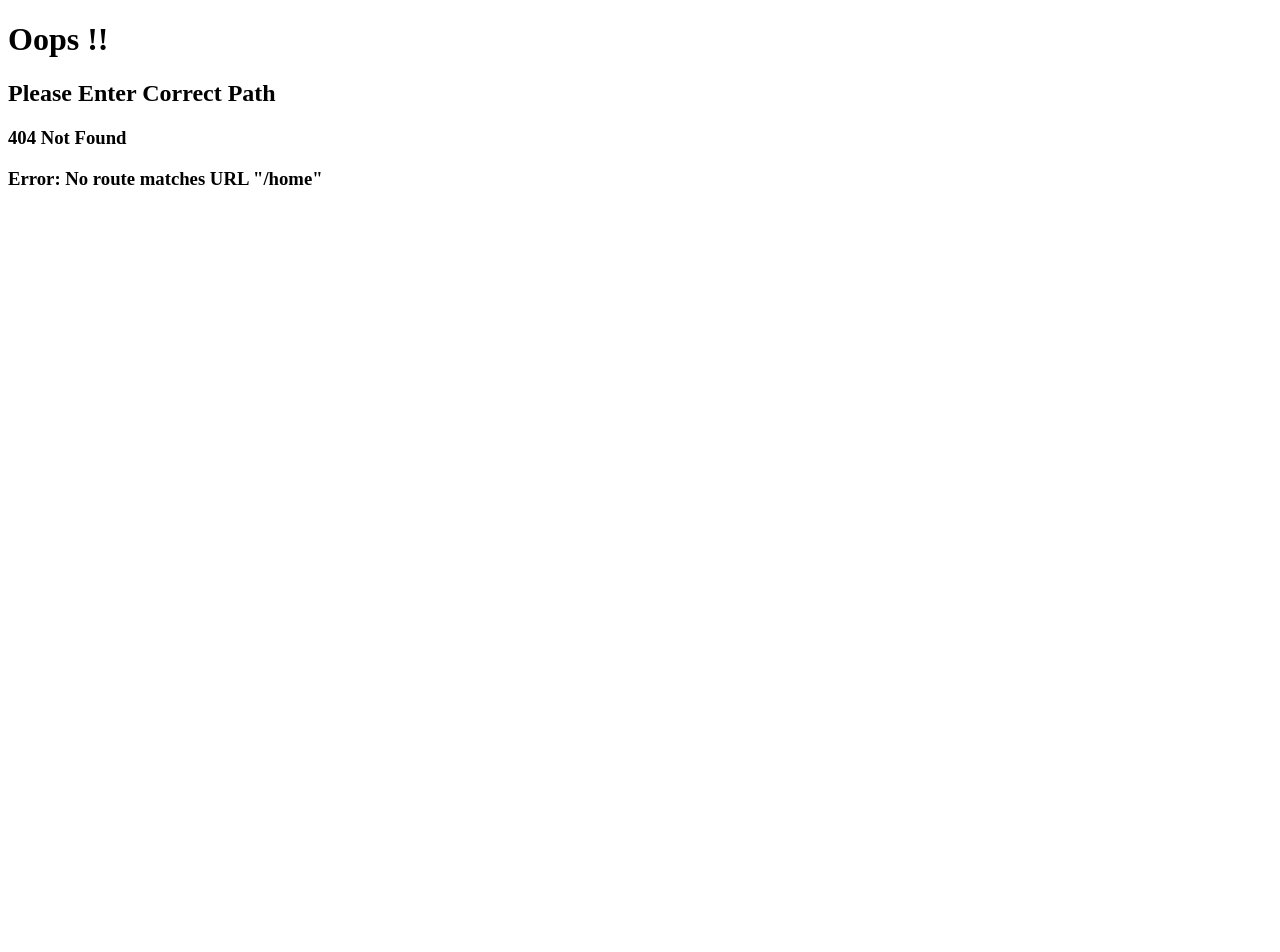
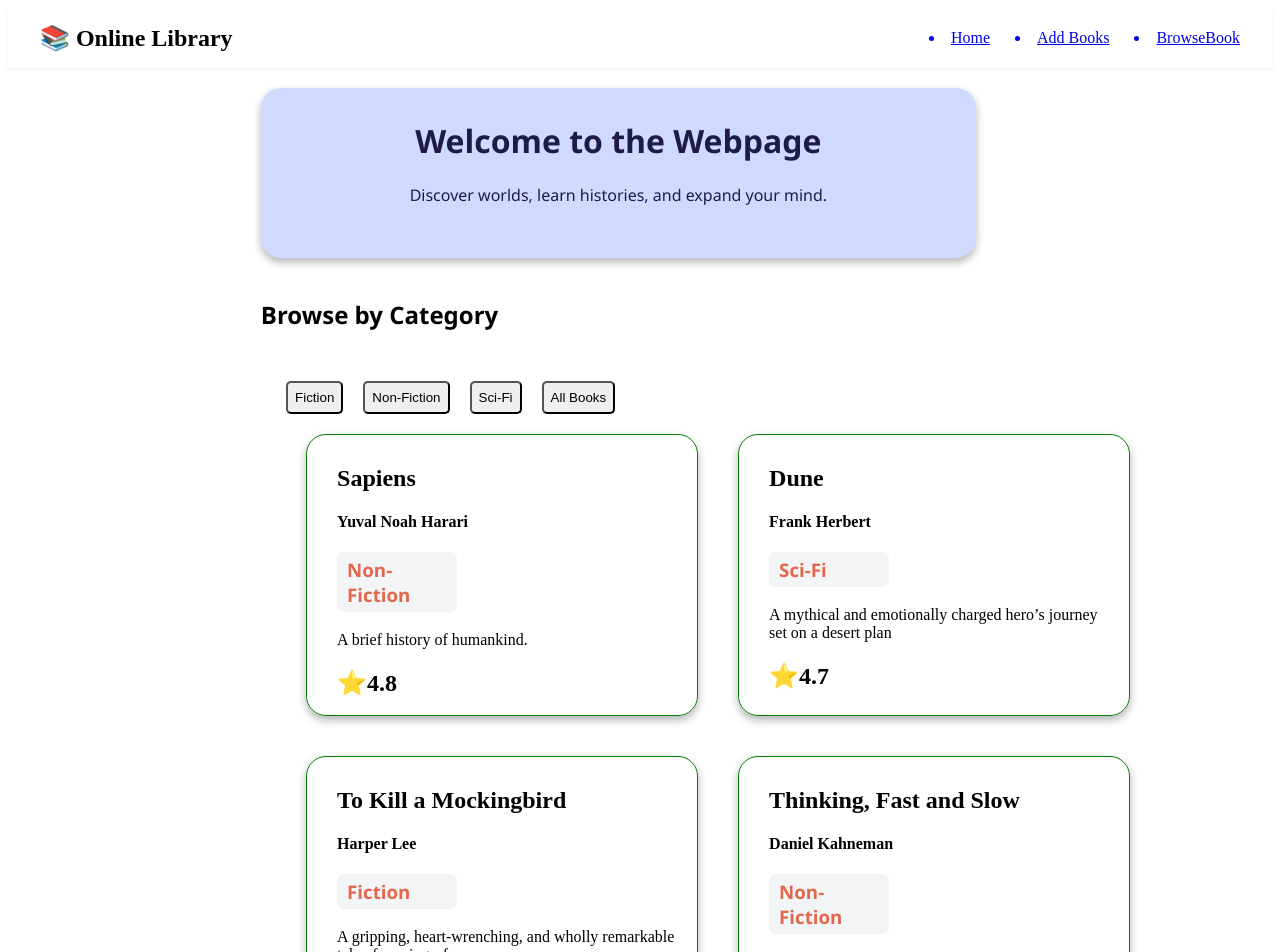
Before and after one commit to Chandan-moon/React_Assign_05, a React (Vite) app in the folder Online-Library/: page /home in a window 1280 px wide. Before the commit this address had no page. Shown: the top 952 px of the page. Before the commit the page ends 800 px from the top, so only its background shows below. Built offline with nearby package versions, Linux system fonts and the light colour scheme.

Commit message:
React Redux Implemented and Store provider shared

```diff
--- a/Online-Library/package.json
+++ b/Online-Library/package.json
@@ -10,8 +10,10 @@
     "preview": "vite preview"
   },
   "dependencies": {
+    "@reduxjs/toolkit": "^2.12.0",
     "react": "^19.2.6",
     "react-dom": "^19.2.6",
+    "react-redux": "^9.3.0",
     "react-router-dom": "^7.17.0"
   },
   "devDependencies": {
--- a/Online-Library/src/App.jsx
+++ b/Online-Library/src/App.jsx
@@ -1,20 +1,27 @@
 import { Outlet } from "react-router-dom";
 import Header from "./components/Header";
 
+
+import { Provider } from "react-redux";
+
+import { store } from "./store/store";
 
 
 
 function App() {
 
+
+
+
   return (
 
-    <div>
+    <Provider store={store} >
 
-     <Header />
+      <Header />
 
-     <Outlet />
+      <Outlet />
 
-    </div>
+    </Provider>
 
   )
 
--- a/Online-Library/src/components/BookList.jsx
+++ /dev/null
@@ -1,21 +0,0 @@
-
-
-
-
-function BookList() {
-
-
-    return (
-        <div>
-
-
-
-        </div>
-    )
-
-
-}
-
-
-
-export default BookList
--- a/Online-Library/src/components/Header.jsx
+++ b/Online-Library/src/components/Header.jsx
@@ -1,9 +1,28 @@
 
 import { Link } from "react-router-dom";
+
+import { useSelector } from "react-redux";
+
+import { useDispatch } from "react-redux";
+import AddBook from "./AddBook";
+import { addBook, removeBook } from "../store/bookSlice";
 
 
 
 function Header() {
+
+
+const bookItems = useSelector((store) => store.library.books);
+
+
+const dispatch = useDispatch();
+
+
+//  console.log(bookItems[0].title);
+
+
+
+
 
 
     return (
@@ -23,8 +42,11 @@ function Header() {
                     <li>BrowseBook</li>
                 </Link>
 
+                 {/* <li>Cart{bookItems.length}</li> */}
+
 
             </div>
+
 
         </div>
 
--- /dev/null
+++ b/Online-Library/src/components/Home.jsx
@@ -0,0 +1,84 @@
+
+
+import { useSelector } from "react-redux";
+
+import { useState } from "react";
+
+
+
+
+function Home() {
+
+
+    const bookItems = useSelector((store) => store.library.books);
+
+    //console.log(bookItems);
+
+    const filterRating = bookItems.filter(data => data.rating > 4.5)
+
+
+    const [fetchData, setFetchData] = useState(filterRating);
+
+
+    const fliterFiction = bookItems.filter(data => data.category == "Fiction");
+    const fliterNonFiction = bookItems.filter(data => data.category == "Non-Fiction");
+    const fliterSciFiction = bookItems.filter(data => data.category == "Sci-Fi");
+
+
+
+
+    return (
+
+        <div className="parent-head">
+
+            <div className="home-heading">
+
+                <h1>Welcome to the Webpage</h1>
+                <p>Discover worlds, learn histories, and expand your mind.</p>
+
+            </div>
+
+            <h2 className="home-subheading">Browse by Category</h2>
+
+            <div className="home-title">
+
+                <button onClick={() => setFetchData(fliterFiction)}>Fiction</button>
+                <button onClick={() => setFetchData(fliterNonFiction)}>Non-Fiction</button>
+                <button onClick={() => setFetchData(fliterSciFiction)}>Sci-Fi</button>
+                <button onClick={() => setFetchData(bookItems)}>All Books</button>
+
+                <div className="booklist-card">
+
+                    {
+
+
+                        fetchData.map((book) => (
+
+                            <div className="book-card" key={book.id}>
+
+                                <h2>{book.title}</h2>
+                                <h4>{book.author}</h4>
+                                <h3 className="card-cat">{book.category}</h3>
+                                <p>{book.description.slice(0, 70)}</p>
+                                <h2>⭐{book.rating}</h2>
+
+
+                            </div>
+
+                        ))
+
+                    }
+
+                </div>
+
+            </div>
+
+        </div>
+
+
+    )
+
+
+}
+
+export default Home;
--- a/Online-Library/src/index.css
+++ b/Online-Library/src/index.css
@@ -1,3 +1,4 @@
+
 
 
 
@@ -25,3 +26,104 @@
   gap: 25px;
 
 }
+
+
+
+
+
+.home-heading {
+
+/* border: 1px solid black; */
+text-align: center;
+background-color:#D0DAFF;
+color: #1E1B4B;
+
+font-family: 'Segoe UI';
+
+border-radius: 20px;
+width: 55%;
+margin-left: 20%;
+margin-top: 20px;
+
+padding: 10px;
+
+height: 150px;
+    box-shadow: 0 4px 8px rgba(0, 0, 0, 0.3);
+
+}
+
+
+.home-subheading {
+
+font-family: 'Segoe UI';
+margin-top: 40px;
+margin-left: 20%;
+
+}
+
+.home-title {
+
+  margin-left: 22%;
+  margin-top: 50px;
+
+
+}
+
+.home-title button {
+
+  padding: 7px;
+  border-radius: 5px;
+  margin-right: 20px;
+
+}
+
+
+.booklist-card {
+
+display: flex;
+
+flex-wrap: wrap;
+
+}
+
+
+.book-card {
+
+width: 350px;
+height: 260px;
+
+border: 1px solid green;
+border-radius: 20px;
+
+margin: 20px;
+
+
+padding: 10px;
+padding-left: 30px;
+
+box-shadow: 0 4px 8px rgba(0, 0, 0, 0.3);
+
+transition: all 0.3s;
+
+}
+
+
+.book-card:hover {
+
+  transform: scale(1.04);
+}
+
+
+
+.card-cat {
+
+
+border-radius: 7px;
+width: 30%;
+padding: 5px;
+padding-left: 10px;
+background-color: #F3F4F6;
+color: rgb(226, 103, 76);
+font-family: 'Segoe UI';
+
+}
--- /dev/null
+++ b/Online-Library/src/store/bookSlice.js
@@ -0,0 +1,95 @@
+
+
+import { createSlice } from '@reduxjs/toolkit';
+
+// Initial dummy books data
+const initialState = {
+  books: [
+  {
+    id: '1',
+    title: 'The Great Gatsby',
+    author: 'F. Scott Fitzgerald',
+    category: 'Fiction',
+    description: 'A novel about the American dream in the Roaring Twenties.',
+    rating: 4.5
+  },
+  {
+    id: '2',
+    title: 'Sapiens',
+    author: 'Yuval Noah Harari',
+    category: 'Non-Fiction',
+    description: 'A brief history of humankind.',
+    rating: 4.8
+  },
+  {
+    id: '3',
+    title: 'Dune',
+    author: 'Frank Herbert',
+    category: 'Sci-Fi',
+    description: 'A mythical and emotionally charged hero’s journey set on a desert planet.',
+    rating: 4.7
+  },
+  {
+    id: '4',
+    title: 'To Kill a Mockingbird',
+    author: 'Harper Lee',
+    category: 'Fiction',
+    description: 'A gripping, heart-wrenching, and wholly remarkable tale of coming-of-age in a South poisoned by virulent prejudice.',
+    rating: 4.9
+  },
+  {
+    id: '5',
+    title: 'Thinking, Fast and Slow',
+    author: 'Daniel Kahneman',
+    category: 'Non-Fiction',
+    description: 'A detailed exploration of the two systems that drive the way we think—one fast and emotional, the other slow and logical.',
+    rating: 4.6
+  },
+  {
+    id: '6',
+    title: 'Neuromancer',
+    author: 'William Gibson',
+    category: 'Sci-Fi',
+    description: 'The matrix is a world within a world, a consensus hallucination, the backdrop for the ultimate heist.',
+    rating: 4.3
+  },
+  {
+    id: '7',
+    title: 'Educated',
+    author: 'Tara Westover',
+    category: 'Fiction',
+    description: 'An unforgettable memoir about a young girl who, kept out of school, leaves her survivalist family and goes on to earn a PhD from Cambridge University.',
+    rating: 4.7
+  },
+  {
+    id: '8',
+    title: 'The Silent Patient',
+    author: 'Alex Michaelides',
+    category: 'Sci-Fi',
+    description: 'A shocking psychological thriller of a woman’s act of violence against her husband—and the therapist obsessed with uncovering her motive.',
+    rating: 4.4
+  }
+]
+};
+
+const booksSlice = createSlice({
+  name: 'library',
+  initialState,
+  reducers: {
+
+    addBook: (state, action) => {
+      state.books.unshift(action.payload);
+    },
+    removeBook: (state, action) => {
+
+     state.books.pop();
+
+    }
+  }
+});
+
+
+export const { addBook, removeBook } = booksSlice.actions;
+
+
+export default booksSlice.reducer;
--- /dev/null
+++ b/Online-Library/src/store/store.js
@@ -0,0 +1,17 @@
+
+
+import { configureStore } from '@reduxjs/toolkit';
+
+import libraryReducer from "./bookSlice.js"
+
+
+export const store = configureStore({
+
+  reducer: {
+
+    library : libraryReducer,
+
+  }
+
+
+});
```
Also changed, not shown: Online-Library/src/main.jsx (+4 -4 lines), 1 other file (tests, documents, lock files or other folders).
